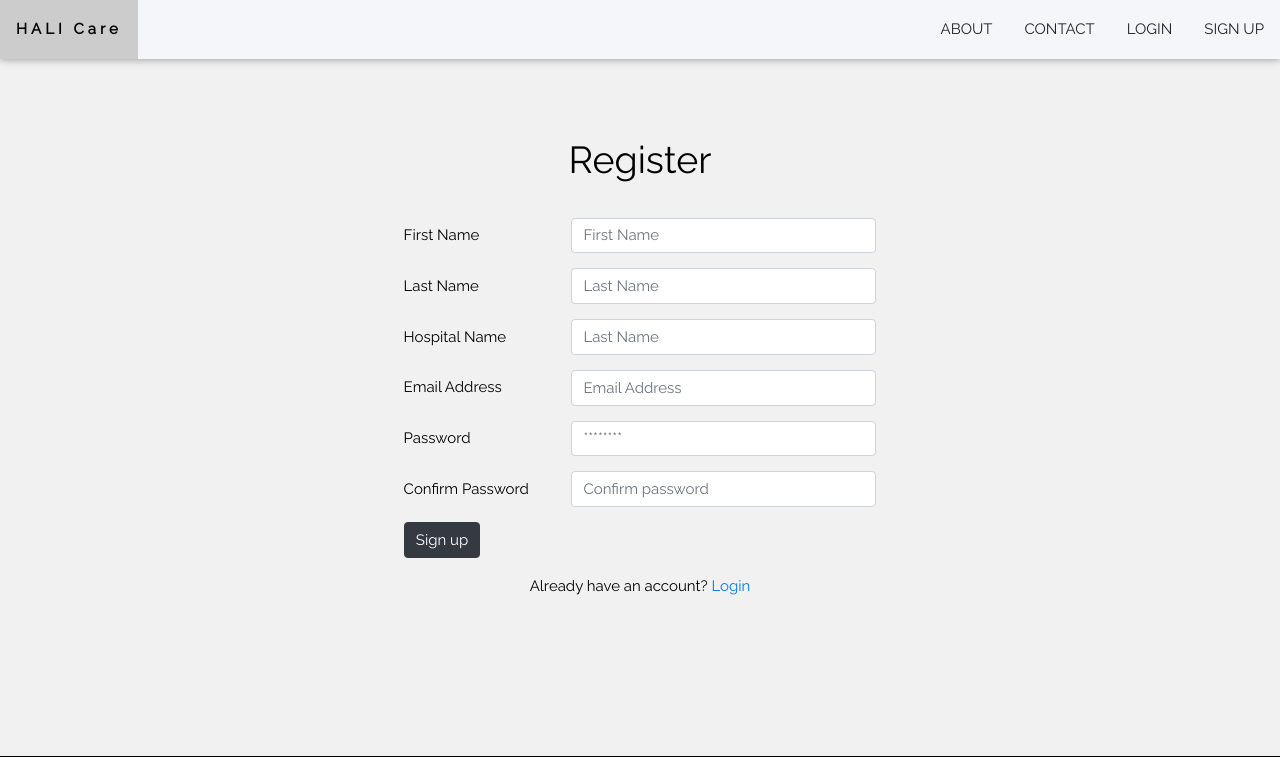
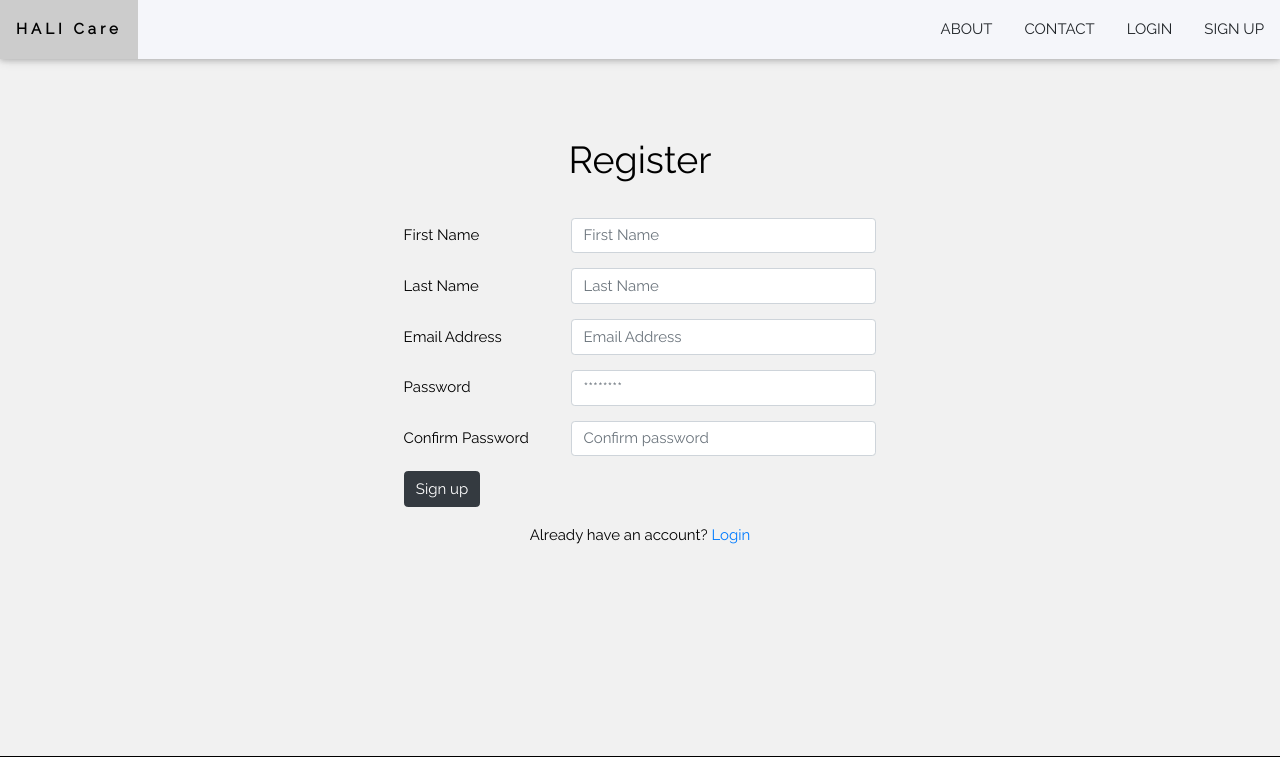
Before and after one commit to Kennedy-Waita41/HALI-Care.-Microsoft, a PHP site: page /app/views/register.php in a window 1280 px wide. Shown: the top 757 px of the page. Run offline with PHP 8.4, Linux system fonts and the light colour scheme; some libraries are stand-ins or nearby versions.

Commit message:
User sign up and login

```diff
--- a/app/views/register.php
+++ b/app/views/register.php
@@ -89,12 +89,12 @@ body, html {
               </div>
             </div>
 
-            <div class="form-group row">
+            <!-- <div class="form-group row">
               <label for="hospitalname" class="col-sm-4 col-form-label">Hospital Name</label>
               <div class="col-sm-8">
                 <input type="text" class="form-control" name="hospitalname" style="text-transform: capitalize;" autocomplete="off" required="true" placeholder="Last name" id="hospitalname">
               </div>
-            </div>
+            </div> -->
 
             <div class="form-group row">
               <label for="email" class="col-sm-4 col-form-label">Email Address</label>
```
